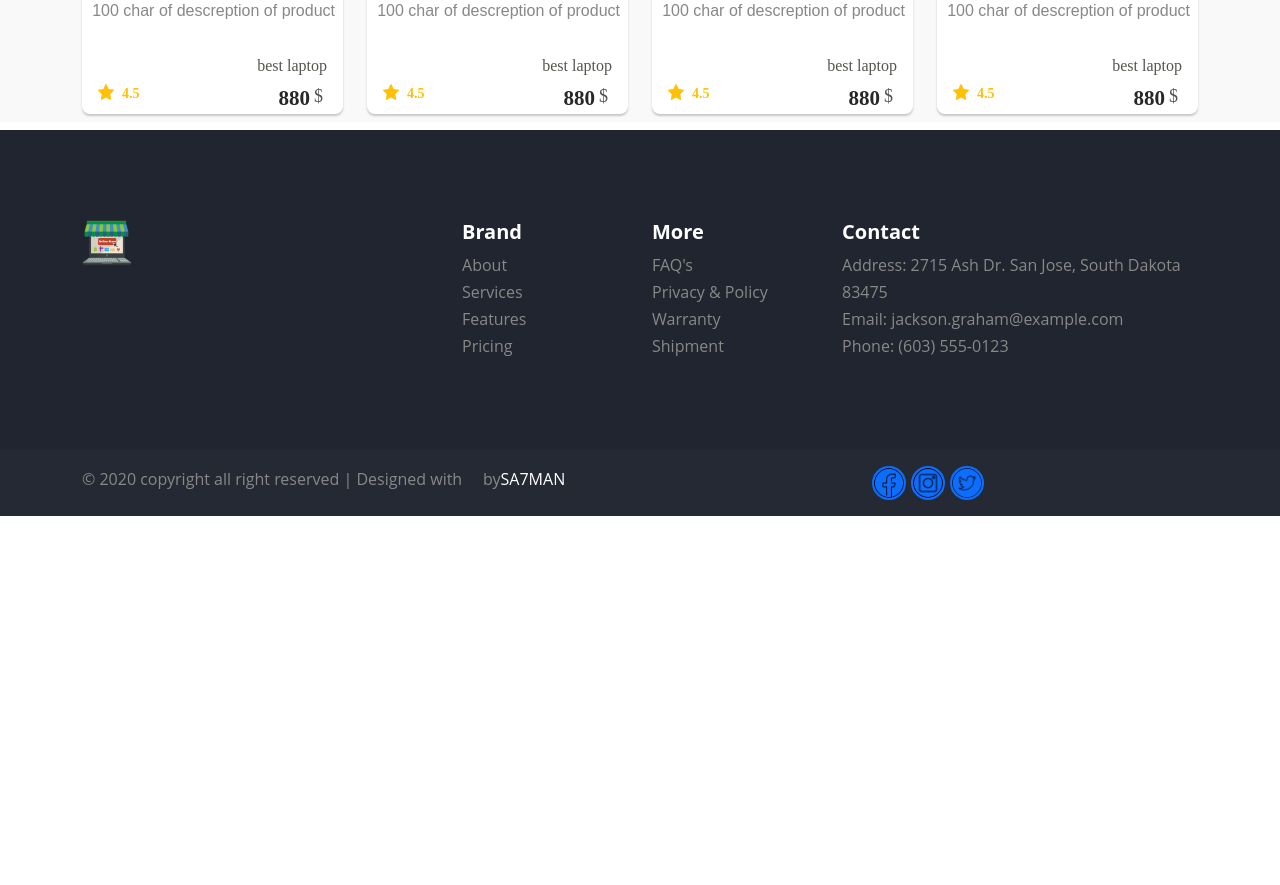
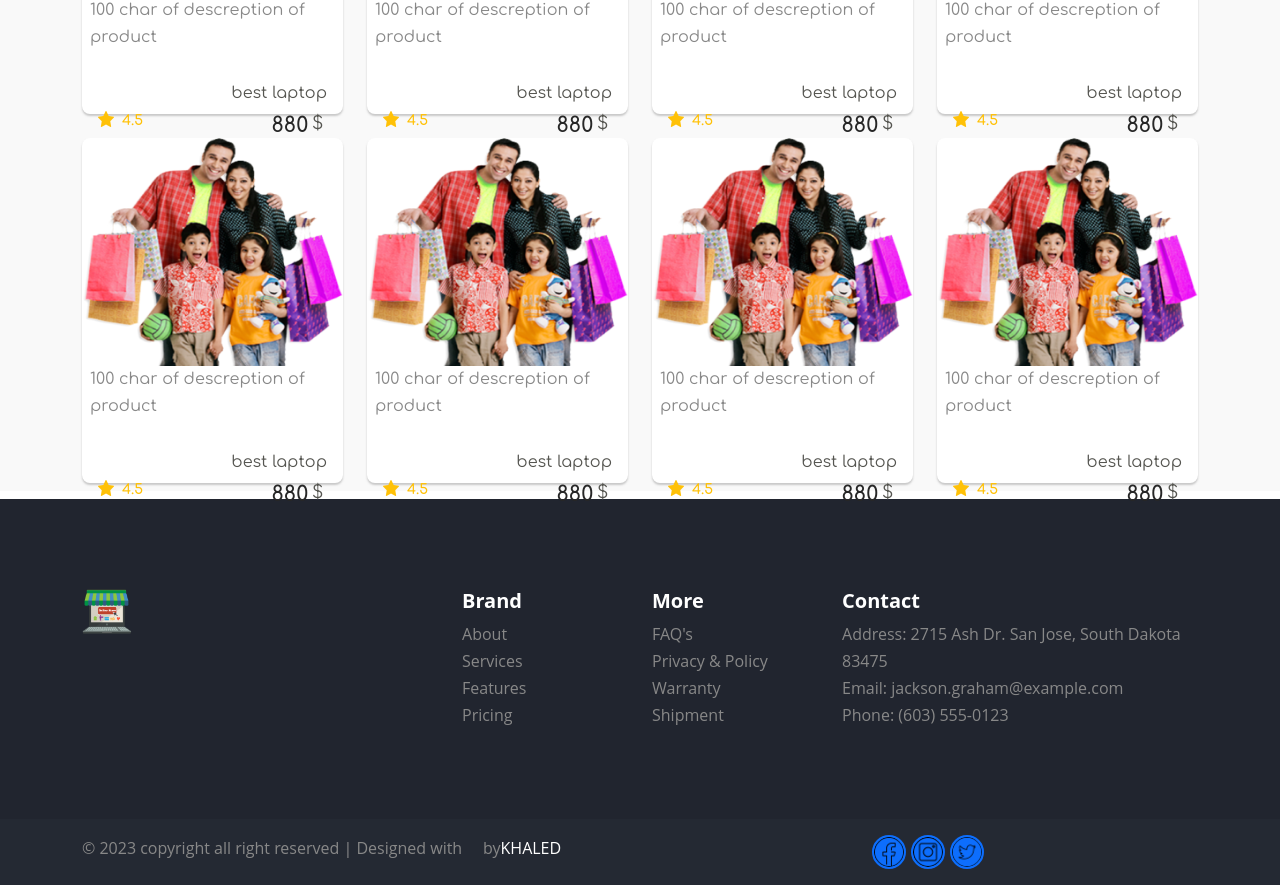
Before and after one commit to khalilelset/laser-team, a React (Create React App) app in the folder frontend/: page /StorePage in a window 1280 px wide. Shown: the part 960-1845 px from the top of the page. Before the commit the page ends 1476 px from the top, so only its background shows below. Built offline with nearby package versions, Linux system fonts and the light colour scheme; a web font is replaced by a local one.

Commit message:
modifier font et details oF CARD

```diff
--- a/frontend/public/index.html
+++ b/frontend/public/index.html
@@ -29,7 +29,15 @@
       work correctly both with client-side routing and a non-root public URL.
       Learn how to configure a non-root public URL by running `npm run build`.
     -->
-    <title>React App</title>
+<!-- font style -->
+<link rel="preconnect" href="https://fonts.googleapis.com">
+<link rel="preconnect" href="https://fonts.gstatic.com" crossorigin>
+<link href="https://fonts.googleapis.com/css2?family=Comfortaa:wght@300;400;600&family=Montserrat:wght@100;800&family=Raleway:wght@100&display=swap" rel="stylesheet">
+<!-- end font style -->
+
+
+
+    <title>KH-Store</title>
   </head>
   <body>
     <noscript>You need to enable JavaScript to run this app.</noscript>
--- a/frontend/src/Page/StoreProduct/StorePage.css
+++ b/frontend/src/Page/StoreProduct/StorePage.css
@@ -1,6 +1,15 @@
 body {
     margin: 0;
-    font-family: "Comfortaa", sans-serif;
+    /* font-family: "Comfortaa", sans-serif;
+    font-family: "Sora", sans-serif; */
+    font-family: 'Gill Sans', 'Gill Sans MT', Calibri, 'Trebuchet MS', sans-serif;
+
+    font-family: 'Comfortaa', cursive;
+    font-family: 'Montserrat', sans-serif;
+    font-family: 'Raleway', sans-serif;
+
+
+
   }
   .m-0 {
     margin: 0;
@@ -244,8 +253,8 @@ body {
 
   .cat-text {
     color: #979797;
-    font-family: 'Comfortaa';
-    font-size: 12px;
+    /* font-family: 'Comfortaa'; */
+    font-size: 20px;
     font-weight: bold;
     letter-spacing: 0;
     line-height: 23px;
@@ -255,7 +264,7 @@ body {
   .cat-title {
     color: #555550;
     font-family: Almarai;
-    font-size: 14px;
+    font-size: 20px;
     font-weight: normal;
     text-align: right;
   }
@@ -288,7 +297,7 @@ body {
   .product-description {
     color: #555550;
     font-family: Cairo;
-    font-size: 14px;
+    font-size: 20px;
     font-weight: 600;
     letter-spacing: 0;
     line-height: 26px;
@@ -303,7 +312,7 @@ body {
     border-radius: 9px;
     color: #555550;
     font-family: "Almarai";
-    font-size: 12px;
+    font-size: 18px;
     font-weight: bold;
     background-color: #ffffff;
   }
@@ -317,11 +326,13 @@ body {
     background-color: #272727;
     color: #ffffff;
     font-family: "Almarai";
-    font-size: 14px;
+    font-size: 18px;
     font-weight: normal;
   }
   .product-cart-add:hover {
     color: #bdbaba !important;
+    font-size: 20px;
+    background-color:blue ;
   }
   /* products gallary slide style */
   .image-gallery-slide {
--- a/frontend/src/components/Footer/Footer.jsx
+++ b/frontend/src/components/Footer/Footer.jsx
@@ -62,13 +62,13 @@ const Footer = () => {
             <div class="row">
               <div class="col-md-6">
                 <p class="mb-0">
-                  © 2020 copyright all right reserved | Designed with{" "}
+                  © 2023 copyright all right reserved | Designed with{" "}
                   <i class="bx bx-heart text-danger"></i> by
                   <a
                     href="https://www.youtube.com/channel/UCYMEEnLzGGGIpQQ3Nu_sBsQ"
                     class="text-white"
                   >
-                    SA7MAN
+                    KHALED
                   </a>
                 </p>
               </div>
--- a/frontend/src/components/Products/CardProductsContainer.jsx
+++ b/frontend/src/components/Products/CardProductsContainer.jsx
@@ -14,6 +14,12 @@ const CardProductsContainer = ({title,btntitle,pathText}) => {
      <ProductCard/>
      <ProductCard/>
      </Row>
+     <Row className='my-2 d-flex justify-content-between'>
+     <ProductCard/>
+     <ProductCard/>
+     <ProductCard/>
+     <ProductCard/>
+     </Row>
     </Container>
   )
 }
--- a/frontend/src/components/Products/ProductGallery.jsx
+++ b/frontend/src/components/Products/ProductGallery.jsx
@@ -22,7 +22,7 @@ const ProductGallery = () => {
     ];
     return (
         <div className="product-gallary-card d-flex justfiy-content-center  align-items-center
-        pt-2" style={{marginTop:'150px'}}>
+        pt-2" style={{marginTop:'50px'}}>
             <ImageGallery items={images}
                 defaultImage={mobile2}
                 showFullscreenButton={false}
--- a/frontend/src/components/Products/ProductText.jsx
+++ b/frontend/src/components/Products/ProductText.jsx
@@ -20,7 +20,7 @@ const ProductText = () => {
           <div className="barnd-text d-inline mx-1">huwawi </div>
         </Col>
       </Row>
-      <Row>
+      {/* <Row>
         <Col md="8" className="mt-1 d-flex">
           <div
             className="color ms-2 border"
@@ -32,7 +32,7 @@ const ProductText = () => {
             className="color ms-2 border"
             style={{ backgroundColor: "black" }}></div>
         </Col>
-      </Row>
+      </Row> */}
 
       <Row className="mt-4">
         <div className="cat-text">specificatin :</div>
```
Also changed, not shown: frontend/src/components/Team/Team.jsx (+5 -5 lines).
